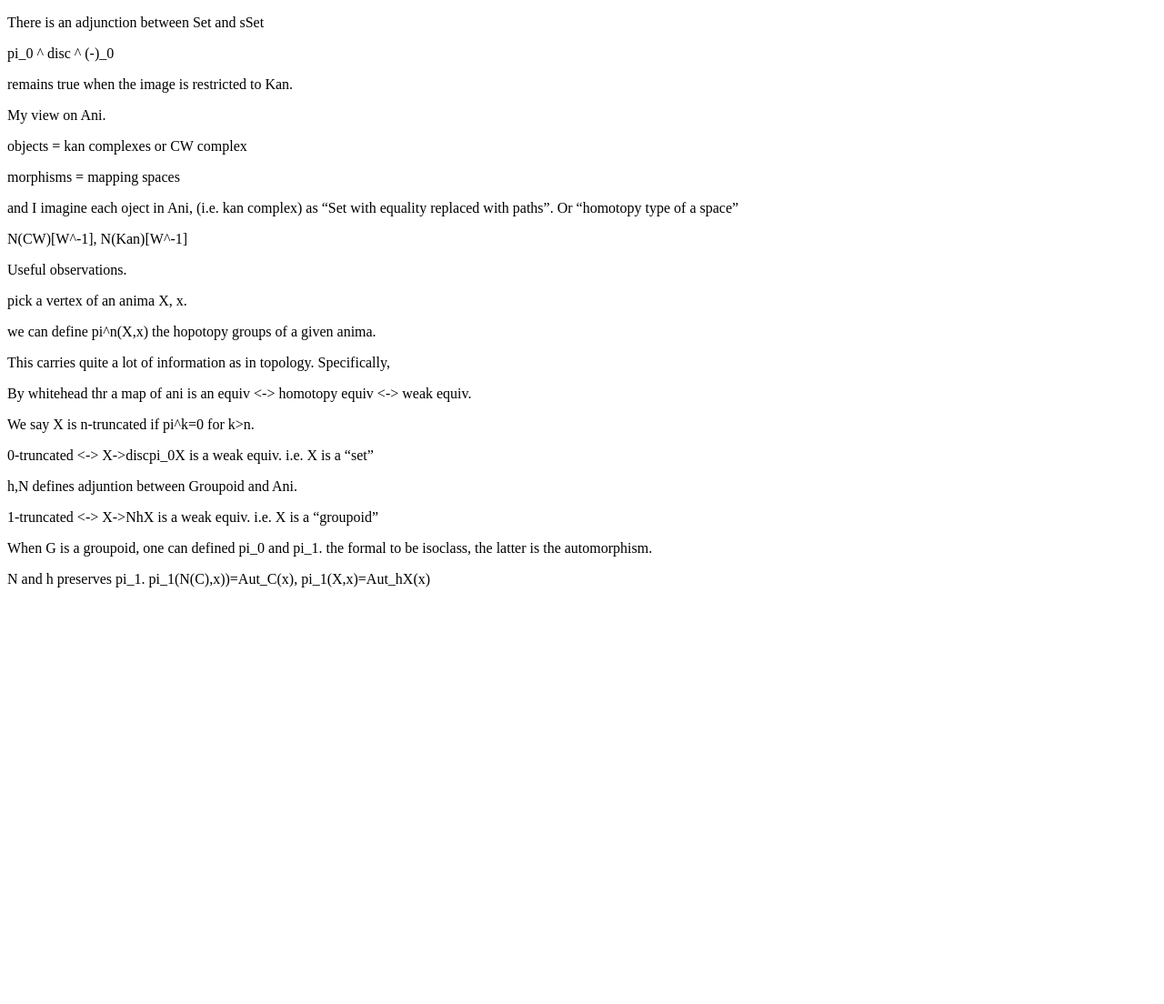
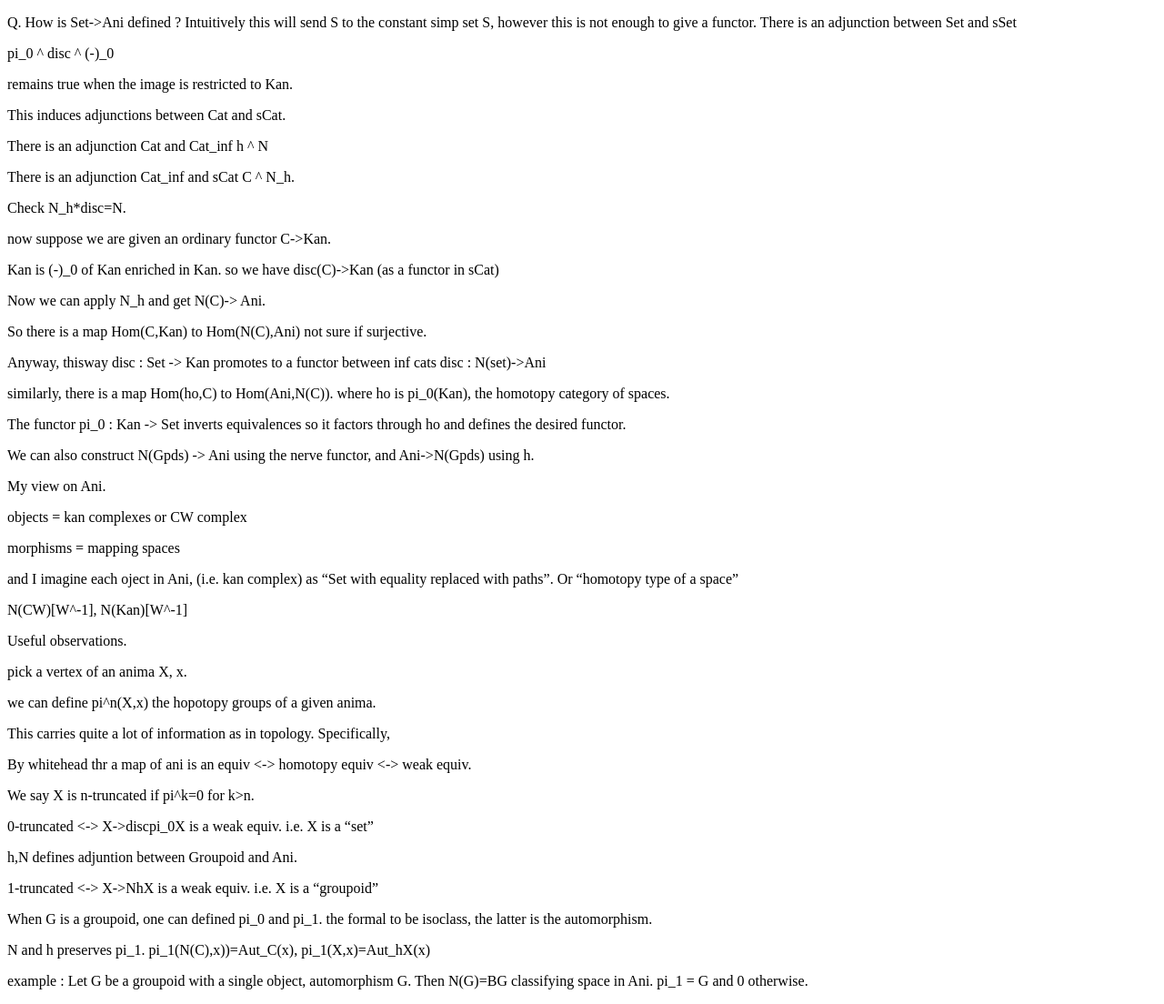
Before and after one commit to alchan00/alchan00.github.io, a Jekyll site: the page built from daily-notes/2026-10-04/index.md, in a window 1280 px wide. Shown: the whole page at 91% size. Built offline with Jekyll 4.4.1, drawn with Linux system fonts in a browser that asks for light colours; our own code applies the rules of GitHub Pages for plain Markdown files; before the commit the page ends 900 px from its top, so only the background shows below that.

Commit message:
Update index.md

```diff
--- a/daily-notes/2026-10-04/index.md
+++ b/daily-notes/2026-10-04/index.md
@@ -1,10 +1,33 @@
-
+Q. How is Set->Ani defined ? Intuitively this will send S to the constant simp set S, however this is not enough to give a functor.
 There is an adjunction between Set and sSet
 
 pi_0 ^ disc ^ (-)_0
 
 remains true when the image is restricted to Kan.
 
+This induces adjunctions between Cat and sCat.
+
+There is an adjunction Cat and Cat_inf h ^ N
+
+There is an adjunction Cat_inf and sCat C ^ N_h.
+
+Check N_h*disc=N.
+
+now suppose we are given an ordinary functor C->Kan.
+
+Kan is (-)_0 of Kan enriched in Kan. so we have disc(C)->Kan (as a functor in sCat)
+
+Now we can apply N_h and get N(C)-> Ani.
+
+So there is a map Hom(C,Kan) to Hom(N(C),Ani) not sure if surjective.
+
+Anyway, thisway disc : Set -> Kan promotes to a functor between inf cats disc : N(set)->Ani
+
+similarly, there is a map Hom(ho,C) to Hom(Ani,N(C)). where ho is pi_0(Kan), the homotopy category of spaces.
+
+The functor pi_0 : Kan -> Set inverts equivalences so it factors through ho and defines the desired functor.
+
+We can also construct N(Gpds) -> Ani using the nerve functor, and Ani->N(Gpds) using h.
 
 My view on Ani.
 
@@ -37,3 +60,5 @@ h,N defines adjuntion between Groupoid and Ani.
 When G is a groupoid, one can defined pi_0 and pi_1. the formal to be isoclass, the latter is the automorphism.
 
 N and h preserves pi_1. pi_1(N(C),x))=Aut_C(x), pi_1(X,x)=Aut_hX(x)
+
+example : Let G be a groupoid with a single object, automorphism G. Then N(G)=BG classifying space in Ani. pi_1 = G and 0 otherwise.
```
